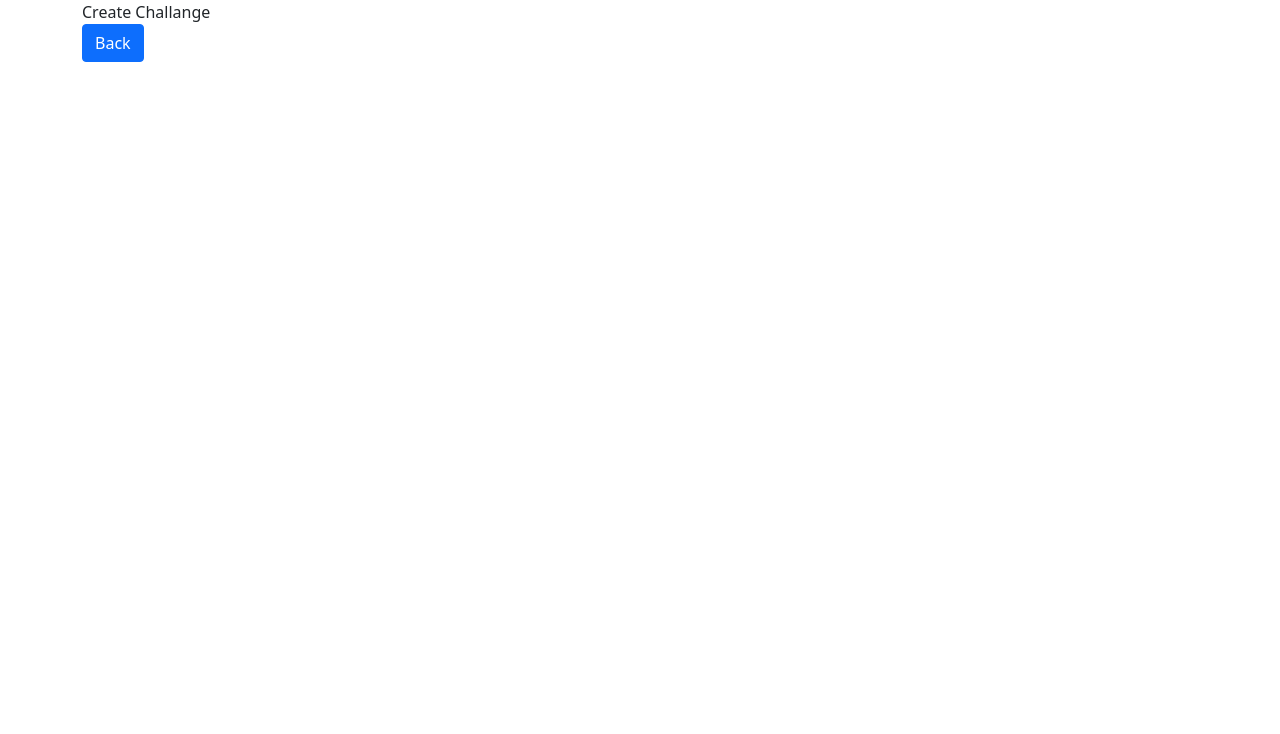
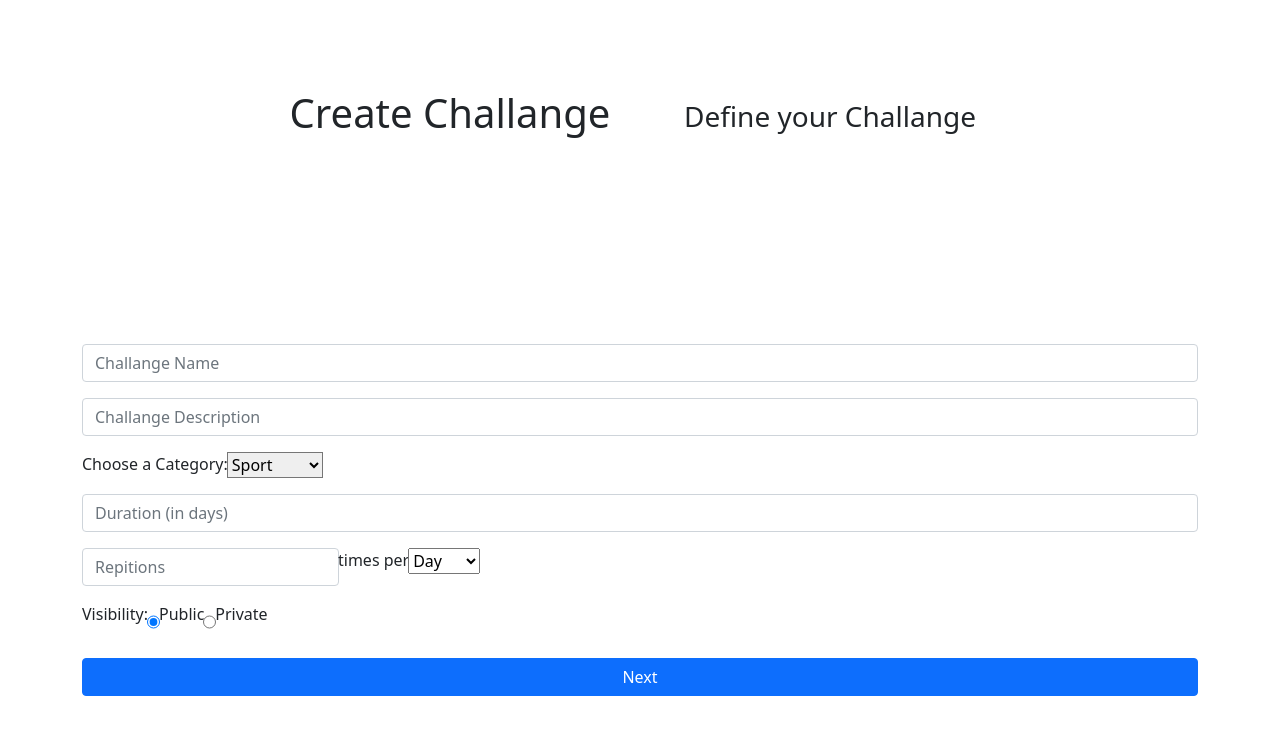
Before and after one commit to dithom/push, a Nuxt app in the folder frontend/: page /createChallange in a window 1280 px wide. Shown: the top 734 px of the page. Built offline with nearby package versions, Linux system fonts and the light colour scheme; no server answers.

Commit message:
createchallangeAttendees page added, form for creating challange created

```diff
--- a/frontend/pages/createChallange.vue
+++ b/frontend/pages/createChallange.vue
@@ -5,16 +5,131 @@
 -->
 
 <template>
-  <div class="container">
-    <div>Create Challange</div>
-    <button class="btn btn-primary" @click="onClickBack">Back</button>
+  <div class="container h-100">
+    <div class="row h-100 justify-content-center align-items-center">
+      <div class="col-10 col-md-8 col-lg-6 col-xl-4">
+        <h1 class="text-center">Create Challange</h1>
+      </div>
+      <div class="col-10 col-md-8 col-lg-6 col-xl-4">
+        <h3 class="text-center">Define your Challange</h3>
+      </div>
+      <form
+        method="post"
+        class="needs-validation"
+        :class="{ 'was-validated': formValidated }"
+        novalidate
+        @submit="onFormSubmit"
+      >
+        <div class="input-group has-validation mb-3">
+          <input
+            v-model="challangeName"
+            class="form-control"
+            name="challangeName"
+            type="name"
+            placeholder="Challange Name"
+            minlength="6"
+            :disabled="loading"
+            required
+          />
+          <div class="invalid-feedback">Please enter a Name</div>
+        </div>
+        <div class="input-group has-validation mb-3">
+          <input
+            v-model="description"
+            class="form-control"
+            name="description"
+            type="description"
+            placeholder="Challange Description"
+            :disabled="loading"
+            required
+          />
+          <div class="invalid-feedback">Please enter a description.</div>
+        </div>
+        <div class="input-group has-validation mb-3">
+          <label for="cars">Choose a Category: </label>
+          <select id="cars" name="cars">
+            <option value="sport">Sport</option>
+            <option value="music">Music</option>
+            <option value="literature">Literature</option>
+            <option value="gaming">Gaming</option>
+          </select>
+        </div>
+        <div class="input-group has-validation mb-3">
+          <input
+            v-model="duration"
+            class="form-control"
+            name="duration"
+            type="duration"
+            placeholder="Duration (in days)"
+            :disabled="loading"
+            required
+          />
+          <div class="invalid-feedback">Please enter a duration</div>
+        </div>
+        <div class="input-group has-validation mb-3">
+          <div>
+            <input
+              v-model="repition"
+              class="form-control"
+              name="repition"
+              type="repition"
+              placeholder="Repitions"
+              :disabled="loading"
+              required
+            />
+          </div>
+          <div>times per</div>
+          <div>
+            <select id="cars" name="cars">
+              <option value="day">Day</option>
+              <option value="month">Week</option>
+              <option value="month">Month</option>
+            </select>
+          </div>
+          <div class="invalid-feedback">Please enter a duration</div>
+        </div>
+        <div class="input-group has-validation mb-3">
+          <p>Visibility:</p>
+          <input
+            id="public"
+            type="radio"
+            name="visibility"
+            value="public"
+            checked="checked"
+          />
+          <label for="public">Public</label>
+          <input id="private" type="radio" name="visibility" value="private" />
+          <label for="private">Private</label>
+        </div>
+        <button
+          class="btn btn-primary w-100 mb-3"
+          type="submit"
+          :disabled="loading"
+        >
+          Next
+        </button>
+      </form>
+    </div>
   </div>
 </template>
 
 <script>
 export default {
   middleware: ['auth'],
+  data() {
+    return {
+      challangeName: '',
+      description: '',
+      category: '',
+      duration: '',
+      interval: false,
+      visibility: true,
+    };
+  },
   methods: {
+    onFormSubmit(event) {
+      this.$router.push('/createChallangeAttendees');
+    },
     onClickBack() {
       this.$router.push('/dashboard');
     },
--- /dev/null
+++ b/frontend/pages/createChallangeAttendees.vue
@@ -0,0 +1,62 @@
+<!--
+Create Challange Attendees Page
+===
+Lets user add competitors to his challange
+-->
+
+<template>
+  <div class="container h-100">
+    <div class="row h-100 justify-content-center align-items-center">
+      <div class="col-10 col-md-8 col-lg-6 col-xl-4">
+        <h1 class="text-center">Create Challange</h1>
+      </div>
+      <div class="col-10 col-md-8 col-lg-6 col-xl-4">
+        <h3 class="text-center">
+          Do you want to add competitors to your challange?
+        </h3>
+      </div>
+      <div class="input-group has-validation mb-3">
+        <div class="wrap">
+          <div class="search">
+            <input
+              type="text"
+              class="searchTerm"
+              placeholder="Search for other competitors"
+            />
+            <button type="submit" class="searchButton">
+              <i class="fa fa-search"></i>
+            </button>
+          </div>
+        </div>
+      </div>
+      <button
+        class="btn btn-primary w-100 mb-3"
+        type="submit"
+        :disabled="loading"
+      >
+        Next
+      </button>
+    </div>
+  </div>
+</template>
+
+<script>
+export default {
+  middleware: ['auth'],
+  data() {
+    return {
+      challangeName: '',
+      description: '',
+      category: '',
+      duration: '',
+      interval: false,
+      visibility: true,
+    };
+  },
+  methods: {
+    onClickBack() {
+      this.$router.push('/dashboard');
+    },
+  },
+};
+</script>
```
